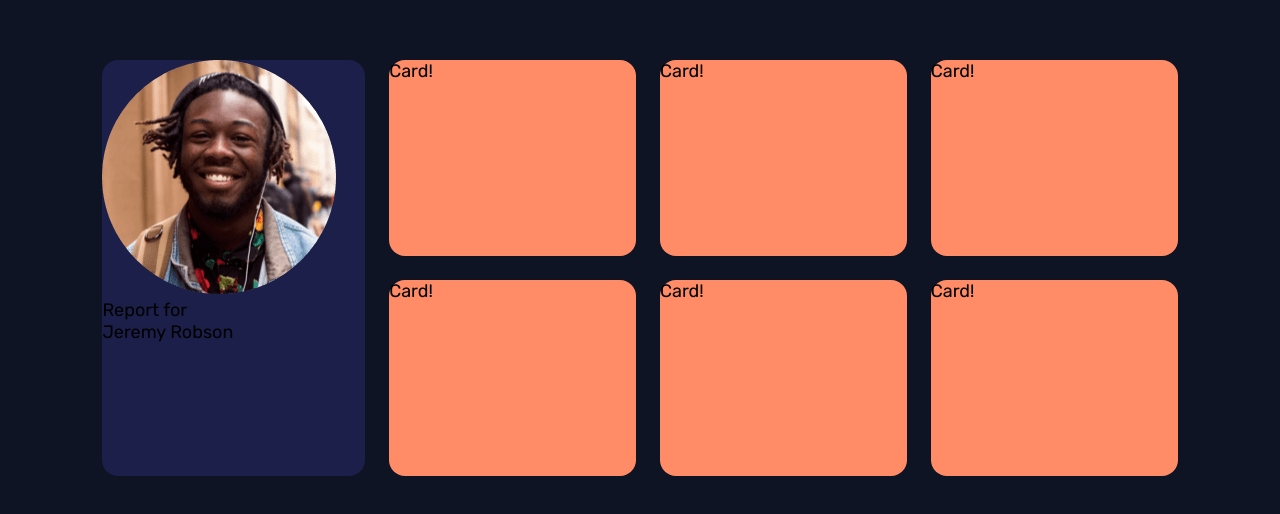
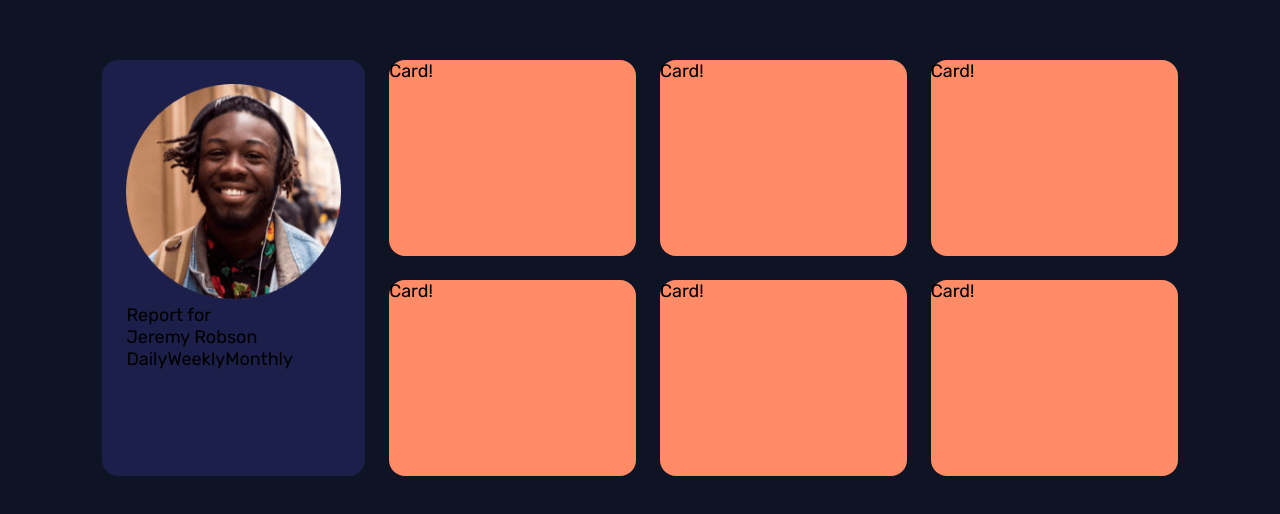
Before and after one commit to NikitaKozlov-R/time-tracking, a Vue app: page / in a window 1280 px wide. Shown: the part 132-646 px from the top of the page. Built offline with nearby package versions, Linux system fonts and the light colour scheme.

Commit message:
markup: complete profile-card.vue

```diff
--- a/src/components/profile-card.vue
+++ b/src/components/profile-card.vue
@@ -9,7 +9,11 @@
         <p class="tt-profile__name">{{ name }}</p>
       </div>
     </div>
-    <div class="tt-rofile__timeline"></div>
+    <div class="tt-rofile__timeline">
+      <button class="tt-profile__button">Daily</button>
+      <button class="tt-profile__button active">Weekly</button>
+      <button class="tt-profile__button">Monthly</button>
+    </div>
   </div>
 </template>
 
@@ -35,5 +39,6 @@ export default {
   width: 100%;
   background-color: var(--color-blue-dark);
   border-radius: 16px;
+  padding: 24px;
 }
 </style>
```
